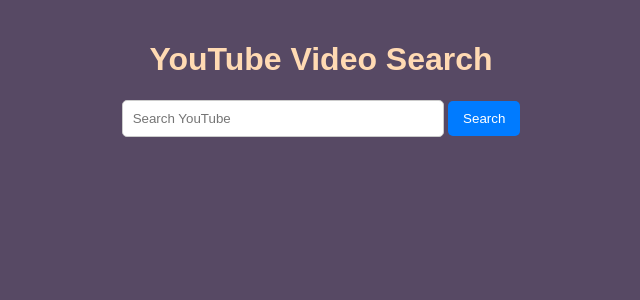
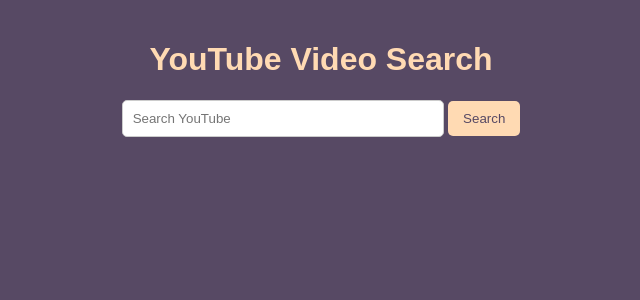
Before and after one commit to vicmoon/Python_MyYouTube, a Flask app: page / in a window 1280 px wide. Shown: the top 300 px of the page, without its empty margins (319-959 px from the left). Run offline with Flask 3, Linux system fonts and the light colour scheme.

Commit message:
add data filter

```diff
--- a/main.py
+++ b/main.py
@@ -12,6 +12,7 @@
     """Searches YouTube for videos based on a query."""
     params = {
         "part": "snippet",
+        "order": "date",
         "q": query,
         "key": YOUTUBE_API_KEY,
         "type": "video",
--- a/static/style.css
+++ b/static/style.css
@@ -20,8 +20,8 @@
 
 button {
   padding: 10px 15px;
-  background-color: #007bff;
-  color: white;
+  background-color: #ffdab3;
+  color: #574964;
   border: none;
   border-radius: 5px;
   cursor: pointer;
```
